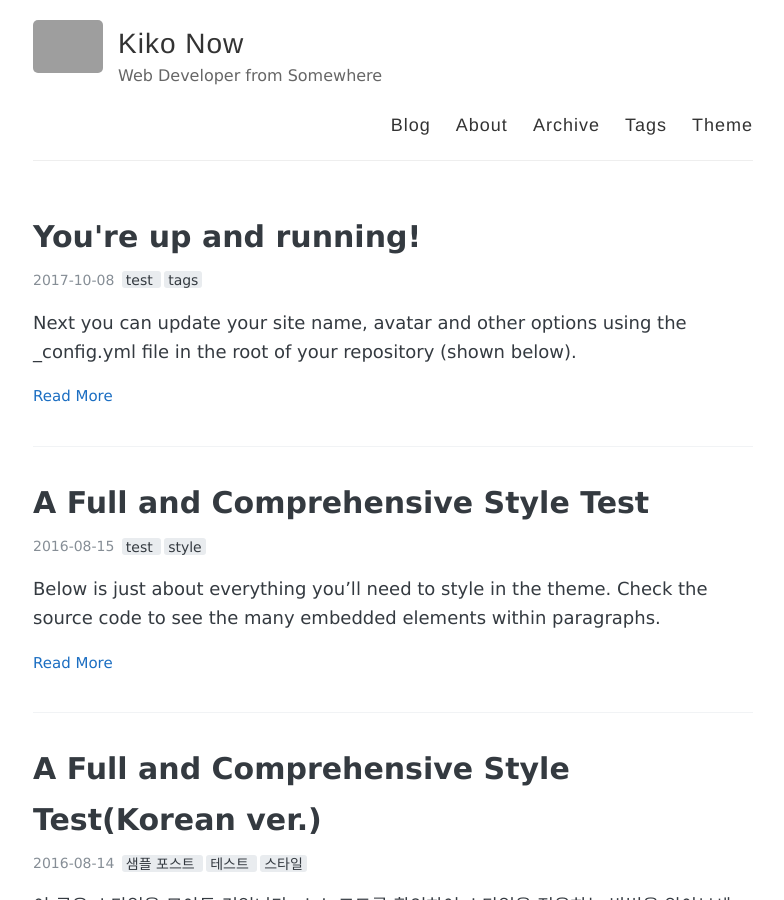
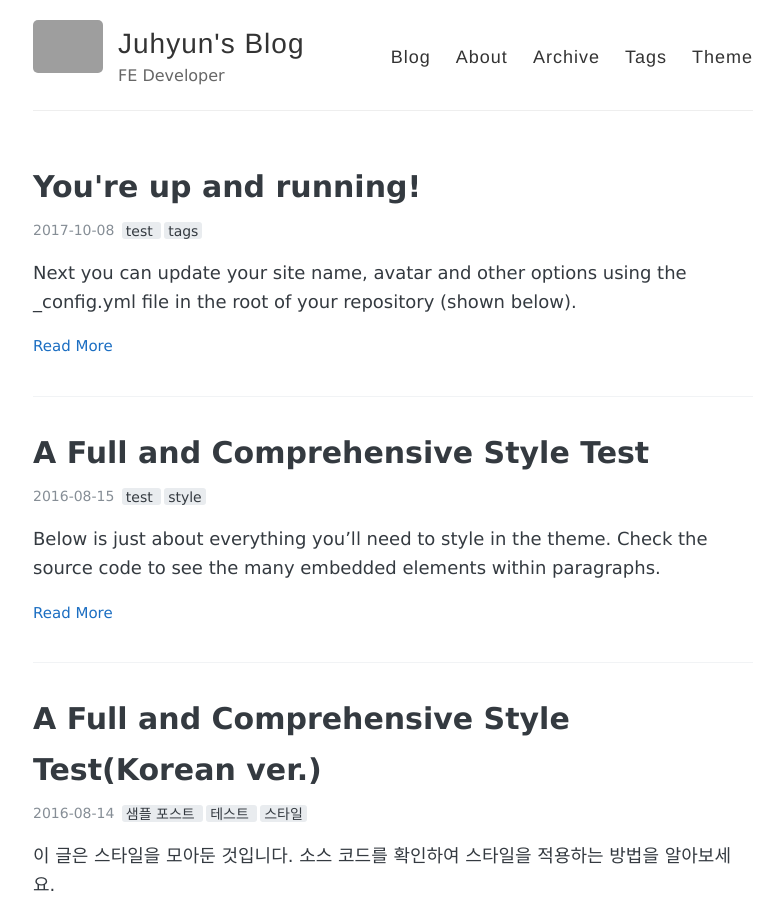
Before and after one commit to izen1231/izen1231.github.io, a Jekyll site: the page built from index.html, in a window 1280 px wide and 900 px high. Shown: the whole window, without its empty margins (247-1031 px from the left). Built offline with Jekyll 4.4.1, drawn with Linux system fonts in a browser that asks for light colours; the list of posts is cut into pages by our own code; grey boxes are pictures that could not be loaded.

Commit message:
Update _config.yml

```diff
--- a/_config.yml
+++ b/_config.yml
@@ -3,10 +3,10 @@
 #
 
 # Name of your site (displayed in the header)
-name: Kiko Now
+name: Juhyun's Blog
 
 # Short bio or description (displayed in the header)
-description: Web Developer from Somewhere
+description: FE Developer
 
 #
 # Flags below are optional
```
